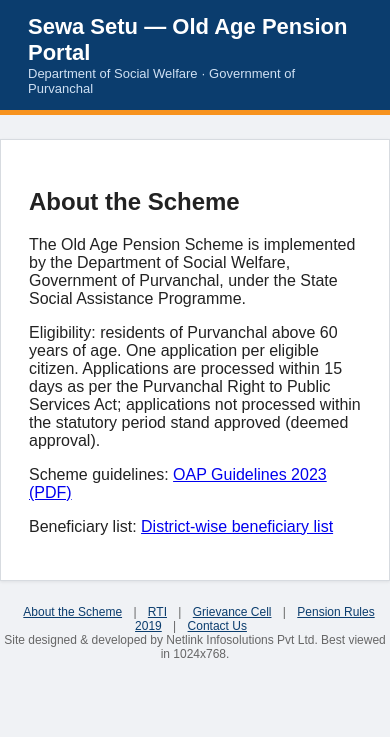
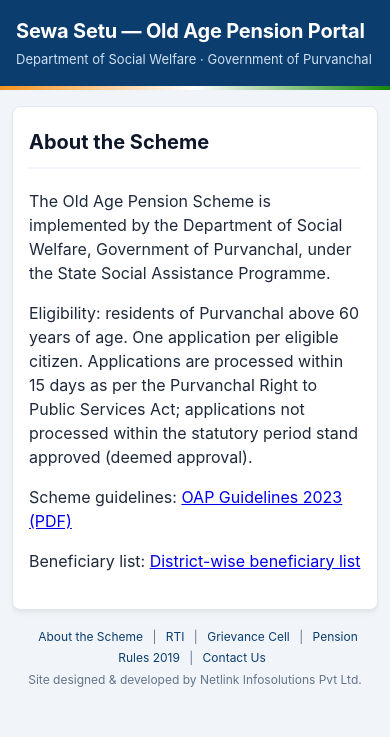
Before and after one commit to shantanumangalkar/Sewa-Setu, a Flask app: page /about in a window 390 px wide. Shown: the top 737 px of the page. Run offline with Flask 2, Linux system fonts and the light colour scheme; some libraries are stand-ins or nearby versions.

Commit message:
style: enhance responsive design, mobile layout, typography, and form alignment

```diff
--- a/app/templates/base.html
+++ b/app/templates/base.html
@@ -5,32 +5,286 @@
 <meta name="viewport" content="width=device-width, initial-scale=1">
 <title>Sewa Setu - Old Age Pension Portal</title>
 <style>
-body{font-family:Arial,Helvetica,sans-serif;margin:0;background:#f0f2f5;color:#222}
-.header{background:#0b3d6e;color:#fff;padding:14px 28px}
-.header h1{margin:0;font-size:22px}
-.header .sub{font-size:13px;color:#cfe0f3}
-.band{background:#f7931e;height:5px}
-.container{max-width:860px;margin:24px auto;background:#fff;padding:28px;
-border:1px solid #d7dbe0;box-shadow:0 1px 3px rgba(0,0,0,.08)}
-.btn{background:#0b3d6e;color:#fff;border:none;padding:10px 22px;font-size:15px;cursor:pointer}
-.btn:hover{background:#0d4a85}
-label{display:block;margin:12px 0 4px;font-weight:bold;font-size:14px}
-input[type=text],input[type=password],select{width:100%;max-width:420px;padding:8px;
-border:1px solid #aab;font-size:14px}
-.flash{background:#fdecea;border:1px solid #e57373;color:#a33;padding:10px 14px;margin:14px 0}
-.note{font-size:13px;color:#555}
-.footer{max-width:860px;margin:10px auto 40px;font-size:12px;color:#666;text-align:center}
-.footer a{color:#0b3d6e;margin:0 8px}
-table.tbl{border-collapse:collapse;width:100%}
-table.tbl td,table.tbl th{border:1px solid #ccd;padding:7px 10px;font-size:14px;text-align:left}
-.steps{font-size:13px;color:#777;margin-bottom:18px}
-.steps b{color:#0b3d6e}
+/* Modern CSS Box-Sizing & Reset */
+*, *::before, *::after {
+  box-sizing: border-box;
+}
+
+body {
+  font-family: -apple-system, BlinkMacSystemFont, "Segoe UI", Roboto, "Helvetica Neue", Arial, sans-serif;
+  margin: 0;
+  padding: 0;
+  background-color: #f1f5f9;
+  color: #1e293b;
+  line-height: 1.5;
+  -webkit-font-smoothing: antialiased;
+}
+
+/* Header & Tricolor Accent */
+.header-wrap {
+  background: #0b3d6e;
+  color: #ffffff;
+  box-shadow: 0 2px 4px rgba(0, 0, 0, 0.08);
+}
+.header {
+  max-width: 900px;
+  margin: 0 auto;
+  padding: 18px 24px;
+}
+.header h1 {
+  margin: 0;
+  font-size: 22px;
+  font-weight: 700;
+  letter-spacing: -0.2px;
+  color: #ffffff;
+}
+.header .sub {
+  font-size: 13px;
+  color: #cfe0f3;
+  margin-top: 4px;
+  font-weight: 400;
+}
+.band {
+  background: linear-gradient(90deg, #f7931e 0%, #ffffff 50%, #138808 100%);
+  height: 4px;
+  width: 100%;
+}
+
+/* Main Container Card */
+.container {
+  max-width: 900px;
+  margin: 28px auto;
+  background: #ffffff;
+  padding: 32px 36px;
+  border-radius: 8px;
+  border: 1px solid #e2e8f0;
+  box-shadow: 0 4px 6px -1px rgba(0, 0, 0, 0.05), 0 2px 4px -2px rgba(0, 0, 0, 0.05);
+}
+
+/* Headings */
+h2 {
+  margin-top: 0;
+  margin-bottom: 20px;
+  font-size: 20px;
+  font-weight: 700;
+  color: #0f172a;
+  border-bottom: 2px solid #f1f5f9;
+  padding-bottom: 10px;
+}
+h3 {
+  margin-top: 24px;
+  margin-bottom: 12px;
+  font-size: 16px;
+  font-weight: 600;
+  color: #1e293b;
+}
+
+/* Step Progress Indicator */
+.steps {
+  font-size: 13px;
+  color: #64748b;
+  margin-bottom: 22px;
+  background: #f8fafc;
+  padding: 10px 14px;
+  border-radius: 6px;
+  border: 1px solid #e2e8f0;
+  line-height: 1.4;
+}
+.steps b {
+  color: #0b3d6e;
+  font-weight: 700;
+}
+
+/* Form Controls & Alignment */
+form {
+  margin: 0;
+}
+label {
+  display: block;
+  margin: 16px 0 6px;
+  font-weight: 600;
+  font-size: 14px;
+  color: #334155;
+}
+label:first-of-type {
+  margin-top: 4px;
+}
+input[type=text],
+input[type=tel],
+input[type=password],
+input[type=email],
+input[type=number],
+input[type=file],
+select {
+  display: block;
+  width: 100%;
+  max-width: 480px;
+  padding: 10px 12px;
+  border: 1.5px solid #cbd5e1;
+  border-radius: 6px;
+  font-size: 15px;
+  color: #0f172a;
+  background-color: #ffffff;
+  transition: border-color 0.15s ease, box-shadow 0.15s ease;
+}
+input[type=text]:focus,
+input[type=tel]:focus,
+input[type=password]:focus,
+input[type=email]:focus,
+input[type=number]:focus,
+input[type=file]:focus,
+select:focus {
+  outline: none;
+  border-color: #0b3d6e;
+  box-shadow: 0 0 0 3px rgba(11, 61, 110, 0.15);
+}
+
+/* Buttons */
+.btn {
+  display: inline-flex;
+  align-items: center;
+  justify-content: center;
+  background: #0b3d6e;
+  color: #ffffff;
+  border: none;
+  border-radius: 6px;
+  padding: 10px 22px;
+  font-size: 15px;
+  font-weight: 600;
+  cursor: pointer;
+  text-decoration: none;
+  transition: background-color 0.15s ease, transform 0.1s ease, box-shadow 0.15s ease;
+  box-shadow: 0 1px 2px rgba(0, 0, 0, 0.05);
+}
+.btn:hover {
+  background: #0d4a85;
+  transform: translateY(-1px);
+  box-shadow: 0 4px 6px -1px rgba(0, 0, 0, 0.1);
+}
+.btn:active {
+  transform: translateY(0);
+}
+
+/* Flash Notifications */
+.flash {
+  background: #fef2f2;
+  border: 1px solid #fecaca;
+  border-left: 4px solid #ef4444;
+  color: #991b1b;
+  padding: 12px 16px;
+  margin: 0 0 20px 0;
+  border-radius: 6px;
+  font-size: 14px;
+  font-weight: 500;
+}
+
+/* Notes & Text */
+.note {
+  font-size: 13px;
+  color: #475569;
+  line-height: 1.5;
+}
+ol.note {
+  padding-left: 20px;
+}
+ol.note li {
+  margin-bottom: 6px;
+}
+
+/* Tables */
+table.tbl {
+  border-collapse: collapse;
+  width: 100%;
+  border-radius: 6px;
+  overflow: hidden;
+  border: 1px solid #e2e8f0;
+  margin-bottom: 16px;
+}
+table.tbl th {
+  background: #f8fafc;
+  color: #1e293b;
+  font-weight: 600;
+  font-size: 13px;
+  border: 1px solid #e2e8f0;
+  padding: 10px 14px;
+  text-align: left;
+}
+table.tbl td {
+  border: 1px solid #e2e8f0;
+  padding: 10px 14px;
+  font-size: 14px;
+  color: #334155;
+  text-align: left;
+}
+table.tbl tr:nth-child(even) {
+  background: #f8fafc;
+}
+table.tbl tr:hover {
+  background: #f1f5f9;
+}
+
+/* Footer */
+.footer {
+  max-width: 900px;
+  margin: 16px auto 48px;
+  font-size: 12px;
+  color: #64748b;
+  text-align: center;
+  padding: 0 16px;
+  line-height: 1.8;
+}
+.footer a {
+  color: #0b3d6e;
+  text-decoration: none;
+  margin: 0 6px;
+}
+.footer a:hover {
+  text-decoration: underline;
+}
+
+/* Mobile & Tablet Responsiveness */
+@media (max-width: 768px) {
+  .container {
+    margin: 16px 12px;
+    padding: 20px 16px;
+    width: auto;
+  }
+  .header {
+    padding: 16px;
+  }
+  .header h1 {
+    font-size: 20px;
+  }
+  input[type=text],
+  input[type=tel],
+  input[type=password],
+  input[type=email],
+  input[type=number],
+  input[type=file],
+  select {
+    max-width: 100%;
+    font-size: 16px; /* Prevents auto-zoom in mobile Safari */
+  }
+  .btn {
+    width: 100%;
+    max-width: 100%;
+    margin-bottom: 8px;
+  }
+  table.tbl {
+    display: block;
+    width: 100%;
+    overflow-x: auto;
+    -webkit-overflow-scrolling: touch;
+  }
+}
 </style>
 </head>
 <body>
-<div class="header">
-  <h1>Sewa Setu &mdash; Old Age Pension Portal</h1>
-  <div class="sub">Department of Social Welfare &middot; Government of Purvanchal</div>
+<div class="header-wrap">
+  <div class="header">
+    <h1>Sewa Setu &mdash; Old Age Pension Portal</h1>
+    <div class="sub">Department of Social Welfare &middot; Government of Purvanchal</div>
+  </div>
 </div>
 <div class="band"></div>
 <div class="container">
@@ -45,7 +299,7 @@ table.tbl td,table.tbl th{border:1px solid #ccd;padding:7px 10px;font-size:14px;
   <a href="/grievance">Grievance Cell</a> |
   <a href="http://swd.purvanchal.nic.in/pension-rules-2019.pdf">Pension Rules 2019</a> |
   <a href="/contact">Contact Us</a><br>
-  Site designed &amp; developed by Netlink Infosolutions Pvt Ltd. Best viewed in 1024x768.
+  Site designed &amp; developed by Netlink Infosolutions Pvt Ltd.
 </div>
 </body>
 </html>
```
